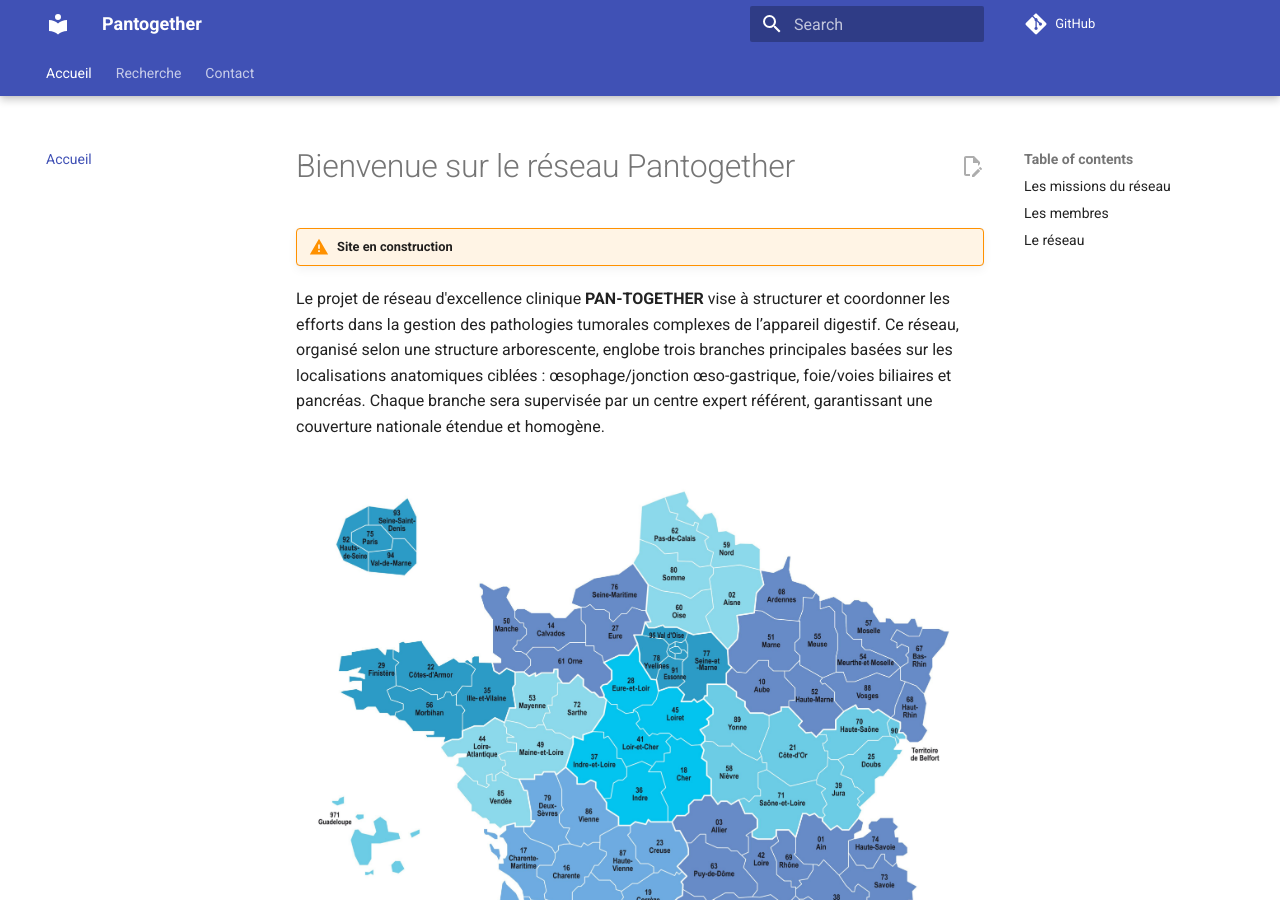
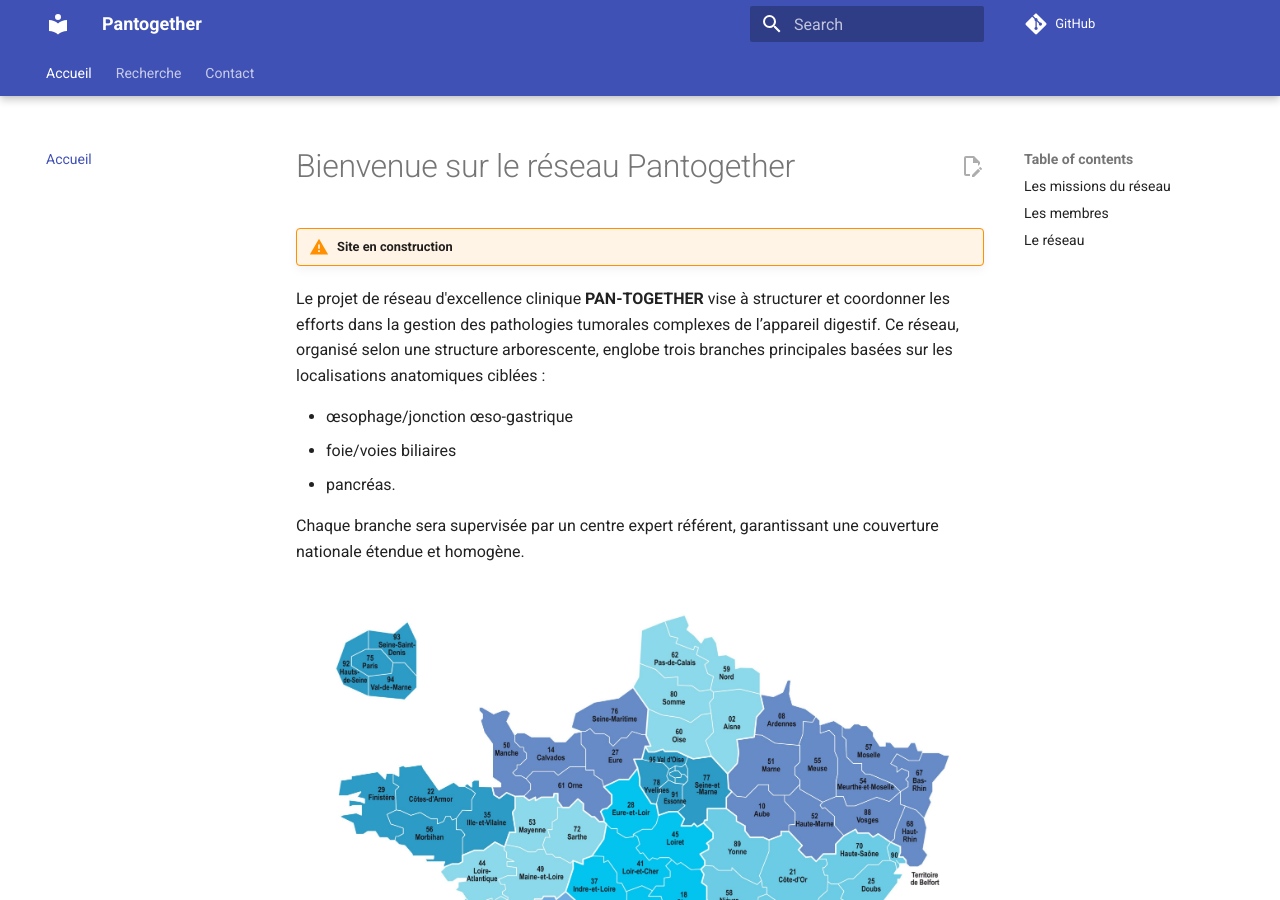
Before and after one commit to CHU-Brest/pantogether, an MkDocs documentation site: the page built from docs/index.md, in a window 1280 px wide and 900 px high. Built offline with MkDocs 1.6.1 and Material for MkDocs 9.7.7, drawn with Linux system fonts in a browser that asks for light colours; comment, search, counter and statistics services are not loaded.

```diff
--- a/docs/index.md
+++ b/docs/index.md
@@ -13,8 +13,13 @@ title: Bienvenue
 Le projet de réseau d'excellence clinique **PAN-TOGETHER** vise à structurer et coordonner les
 efforts dans la gestion des pathologies tumorales complexes de l’appareil digestif. Ce réseau,
 organisé selon une structure arborescente, englobe trois branches principales basées sur les
-localisations anatomiques ciblées : œsophage/jonction œso-gastrique, foie/voies biliaires et
-pancréas. Chaque branche sera supervisée par un centre expert référent, garantissant une
+localisations anatomiques ciblées :
+
+- œsophage/jonction œso-gastrique
+- foie/voies biliaires
+- pancréas.
+
+Chaque branche sera supervisée par un centre expert référent, garantissant une
 couverture nationale étendue et homogène.
 
 
```
